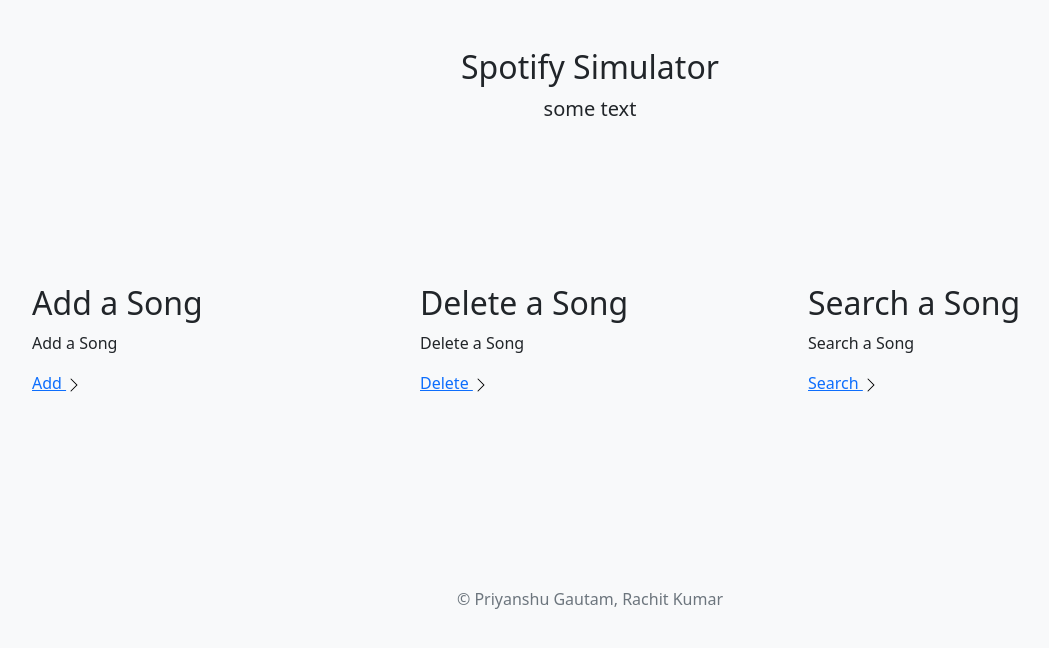
After one commit to rachit-k/spotify_sim, a Flask app: template templates/welcome.html in a window 1280 px wide. The commit adds this page. Shown: the top 648 px of the page, without its empty margins (50-1099 px from the left). Run offline with Flask 2, Linux system fonts and the light colour scheme; the template is opened without the code that fills it, so the values that code supplies are empty; some libraries are stand-ins or nearby versions.

Commit message:
welcome page added

```diff
--- a/application.py
+++ b/application.py
@@ -18,20 +18,11 @@
 print("We are here")
 app.run()
 
-# @app.route("/", methods=["GET", "POST"])
-# def inpage():
-#     if request.method == "POST":
-#         command = request.form.get("name")
-#         print(command)
-#         cur.execute(command)
-#         records = cur.fetchall()
-#         return render_template("outpage.html", name=str(records))
-#     return render_template("inpage.html")
+@app.route("/", methods=["GET"])
+def welcome():
+    return render_template("welcome.html")
 
-# if __name__ == '__main__':
-
-
-@app.route("/", methods=["GET"])
+@app.route("/input", methods=["GET"])
 def input():
     return render_template("inpage.html")
 
--- a/templates/base.html
+++ b/templates/base.html
@@ -11,6 +11,12 @@
     </head>
 
     <body id="page-top" class="bg-light">
+
+        <svg xmlns="http://www.w3.org/2000/svg" style="display: none;">
+            <symbol id="chevron-right" viewBox="0 0 16 16">
+                <path fill-rule="evenodd" d="M4.646 1.646a.5.5 0 0 1 .708 0l6 6a.5.5 0 0 1 0 .708l-6 6a.5.5 0 0 1-.708-.708L10.293 8 4.646 2.354a.5.5 0 0 1 0-.708z"/>
+            </symbol>
+        </svg>
 
         <div class="py-5 text-center">
             <h2>Spotify Simulator</h2>
--- /dev/null
+++ b/templates/welcome.html
@@ -0,0 +1,42 @@
+{% extends "base.html" %}
+
+{% block body %}
+
+<div class="container py-5" id="featured-3">
+    <div class="row g-5 py-5">
+        <div class="feature col-md-4">
+            <h2>Add a Song</h2>
+            <p>Add a Song</p>
+            <a href="/input" class="icon-link">
+                Add
+                <svg class="bi" width="1em" height="1em">
+                    <use xlink:href="#chevron-right" />
+                </svg>
+            </a>
+        </div>
+        <div class="feature col-md-4">
+            <h2>Delete a Song</h2>
+            <p>Delete a Song</p>
+            <a href="/input" class="icon-link">
+                Delete
+                <svg class="bi" width="1em" height="1em">
+                    <use xlink:href="#chevron-right" />
+                </svg>
+            </a>
+        </div>
+        <div class="feature col-md-4">
+            <h2>Search a Song</h2>
+            <p>Search a Song</p>
+            <a href="/input" class="icon-link">
+                Search
+                <svg class="bi" width="1em" height="1em">
+                    <use xlink:href="#chevron-right" />
+                </svg>
+            </a>
+        </div>
+    </div>
+</div>
+
+<!-- <div class="b-example-divider"></div> -->
+
+{% endblock %}
```
